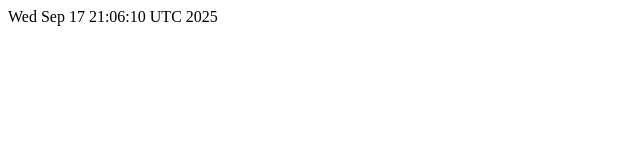
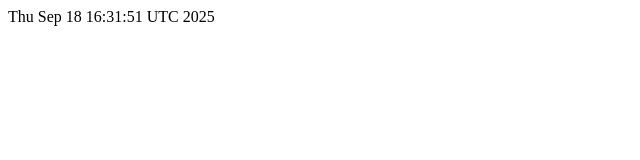
Before and after one commit to RadStr-bot/0de93488-9177-431a-94e4-527152d813a0-publication-repo, a plain HTML site: page docs-dir/index.html in a window 1280 px wide. Shown: the full height of the page, 0-640 px from the left. Drawn offline with Linux system fonts and the light colour scheme.

Commit message:
Commit from GitHub action

```diff
--- a/docs-dir/index.html
+++ b/docs-dir/index.html
@@ -1 +1 @@
-<html>Wed Sep 17 21:06:10 UTC 2025</html>
+<html>Thu Sep 18 16:31:51 UTC 2025</html>
```
Also changed, not shown: 2 other files.
